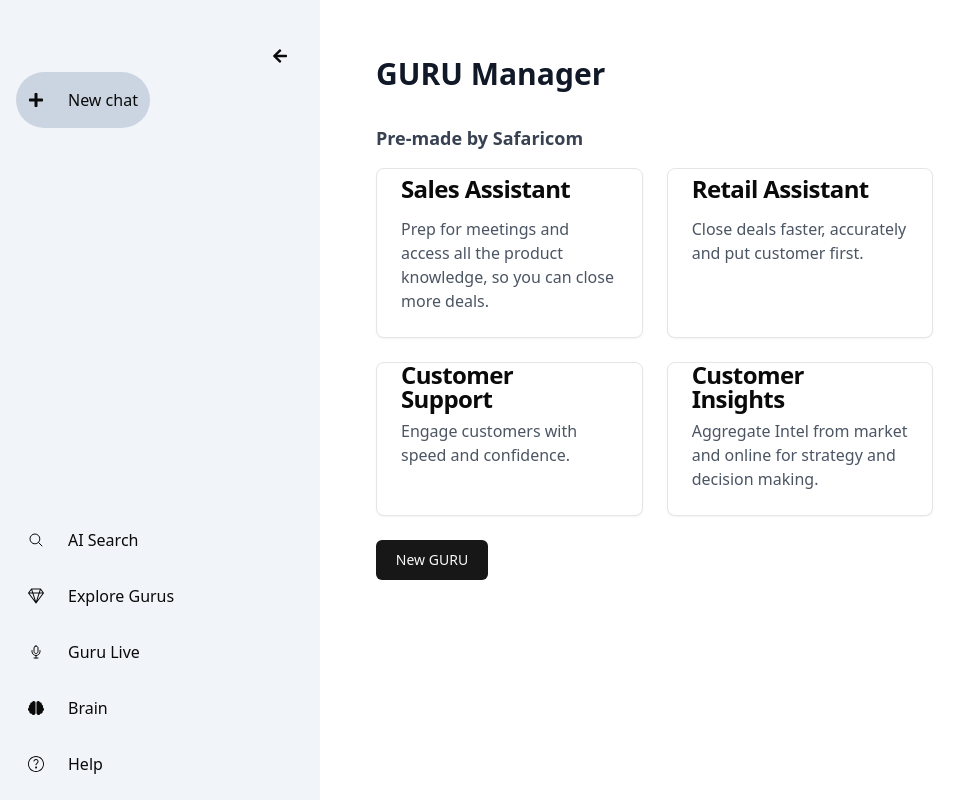
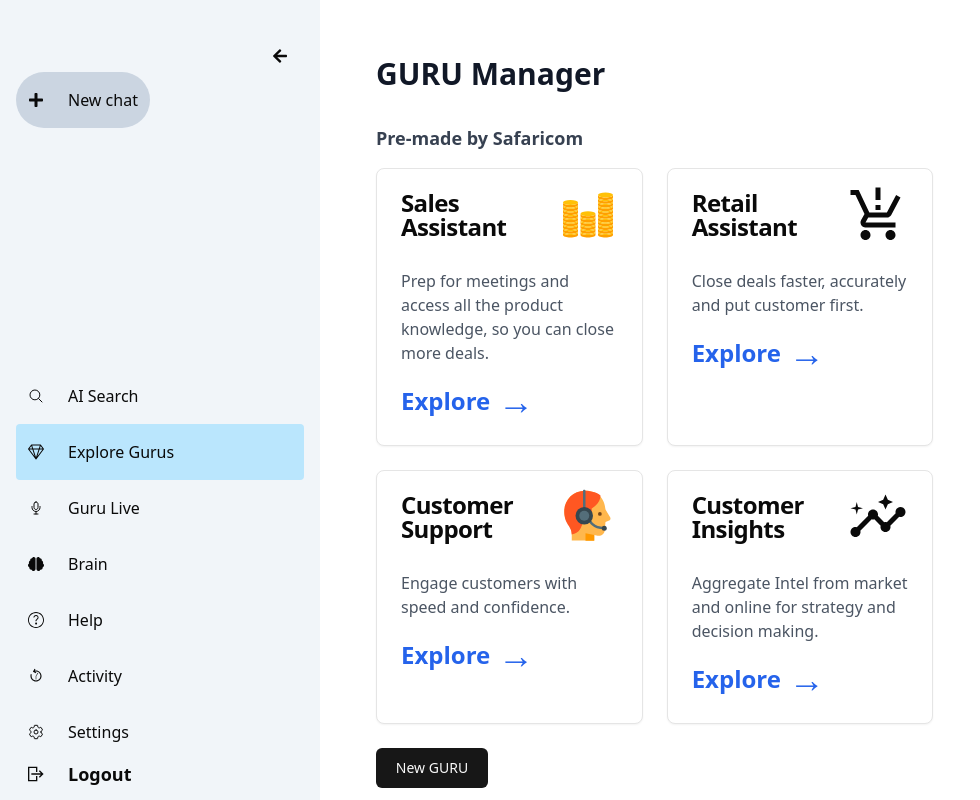
Before and after one commit to collinskrotich/Guru-AI, a Next.js app: page /application/guru in a window 1280 px wide. Shown: the top 800 px of the page, without its empty margins (0-980 px from the left). Built offline with nearby package versions, Linux system fonts and the light colour scheme.

Commit message:
added guru manager cards

```diff
--- /dev/null
+++ b/app/application/brain/page.tsx
@@ -0,0 +1,9 @@
+import React from 'react'
+
+const page = () => {
+  return (
+    <div>page</div>
+  )
+}
+
+export default page
--- a/app/application/guru/page.tsx
+++ b/app/application/guru/page.tsx
@@ -1,11 +1,63 @@
+import React from "react";
+import { Input } from "@/components/ui/input";
+import { Button } from "@/components/ui/button";
+import { Card, CardContent, CardTitle } from "@/components/ui/card";
+import { FcSalesPerformance, FcCustomerSupport } from "react-icons/fc";
+import { MdProductionQuantityLimits, MdInsights } from "react-icons/md";
+import Link from "next/link";
 
-import React from 'react'
-// import { Card, CardContent, CardTitle, Button } from "@/components/ui/card"
-import { Input } from "@/components/ui/input"
-import { Button } from "@/components/ui/button"
-import { Card, CardContent, CardTitle } from "@/components/ui/card"
+//Card Component
+const GuruCard = ({ title, description, icon: Icon, link }) => (
+  <Card>
+    <CardContent>
+      <div className="flex items-center justify-between py-4">
+        <CardTitle>{title}</CardTitle>
+        <div className="text-6xl">
+          <Icon />
+        </div>
+      </div>
+      <p className="text-gray-600 mt-2">{description}</p>
+      <Link href={link} passHref>
+        <button className="mt-4 flex items-center text-blue-600 font-semibold group text-2xl">
+          Explore
+          <span className="ml-2 inline-block transform group-hover:translate-x-6 transition-transform duration-300 text-4xl">
+            →
+          </span>
+        </button>
+      </Link>
+    </CardContent>
+  </Card>
+);
 
 export default function GURUManager() {
+  // Card data
+  const cards = [
+    {
+      title: "Sales Assistant",
+      description: "Prep for meetings and access all the product knowledge, so you can close more deals.",
+      icon: FcSalesPerformance,
+      link: "/application/guru/SalesAssistant"
+    },
+    {
+      title: "Retail Assistant",
+      description: "Close deals faster, accurately and put customer first.",
+      icon: MdProductionQuantityLimits,
+      link: "/application/guru/RetailAssistant"
+    },
+    {
+      title: "Customer Support",
+      description: "Engage customers with speed and confidence.",
+      icon: FcCustomerSupport,
+      link: "/application/guru/CustomerSupport"
+    },
+    {
+      title: "Customer Insights",
+      description: "Aggregate Intel from market and online for strategy and decision making.",
+      icon: MdInsights,
+      link: "/application/guru/CustomerInsights"
+    }
+  ];
+
   return (
     <div className="min-h-screen bg-white p-10">
       {/* Header */}
@@ -17,88 +69,28 @@
       <div className="grid grid-cols-1 lg:grid-cols-3 gap-6">
         <div className="lg:col-span-2 space-y-6">
           <section>
-            <h2 className="text-lg font-semibold mb-4 text-gray-700">Pre-made by Safaricom</h2>
+            <h2 className="text-lg font-semibold mb-4 text-gray-700">
+              Pre-made by Safaricom
+            </h2>
             <div className="grid grid-cols-1 md:grid-cols-2 gap-6">
-              {/* Card 1 */}
-              <Card>
-                <CardContent>
-                  <div className="flex items-center justify-between">
-                    <CardTitle>Sales Assistant</CardTitle>
-                    <Button variant="icon">
-                      <i className="icon-copy"></i>
-                    </Button>
-                  </div>
-                  <p className="text-gray-600 mt-2">
-                   Prep for meetings and access all the product knowledge, so you can close more deals.
-                  </p>
-                </CardContent>
-              </Card>
-              {/* Card 2 */}
-              <Card>
-                <CardContent>
-                  <div className="flex items-center justify-between">
-                    <CardTitle>Retail Assistant</CardTitle>
-                    <Button variant="icon">
-                      <i className="icon-copy"></i>
-                    </Button>
-                  </div>
-                  <p className="text-gray-600 mt-2">
-                    Close deals faster, accurately and put customer first.
-                  </p>
-                </CardContent>
-              </Card>
-              {/* Card 3 */}
-              <Card>
-                <CardContent>
-                  <div className="flex items-center justify-between">
-                    <CardTitle>Customer Support</CardTitle>
-                    <Button variant="icon">
-                      <i className="icon-copy"></i>
-                    </Button>
-                  </div>
-                  <p className="text-gray-600 mt-2">
-                    Engage customers with speed and confidence.
-                  </p>
-                </CardContent>
-              </Card>
-              {/* Card 4 */}
-              <Card>
-                <CardContent>
-                  <div className="flex items-center justify-between">
-                    <CardTitle>Customer Insights</CardTitle>
-                    <Button variant="icon">
-                      <i className="icon-copy"></i>
-                    </Button>
-                  </div>
-                  <p className="text-gray-600 mt-2">
-                    Aggregate Intel from market and online for strategy and decision making.
-                  </p>
-                </CardContent>
-              </Card>
+              {/* rendered cards */}
+              {cards.map((card, index) => (
+                <GuruCard
+                  key={index}
+                  title={card.title}
+                  description={card.description}
+                  icon={card.icon}
+                  link={card.link}
+                />
+              ))}
             </div>
           </section>
 
-          <Button variant="default" className="w-28">New GURU</Button>
+          <Button variant="default" className="w-28">
+            New GURU
+          </Button>
         </div>
-
-        {/* Sidebar - Check out GURUs */}
-        {/* <div className="space-y-6">
-          <Card>
-            <CardContent>
-              <div className="text-center">
-                <h2 className="text-xl font-semibold mb-2">Check out GURUs</h2>
-                <p className="text-gray-600">
-                  GURUs are custom versions of GURUini that are tailored to give you specific types of responses. You'll find GURUs here, and you can start chatting now. To customize GURUs or create your own, upgrade to GURUini Advanced.
-                </p>
-                <div className="mt-4 flex justify-center space-x-4">
-                  <Button variant="default">Learn more</Button>
-                  <Button variant="primary">Upgrade</Button>
-                </div>
-              </div>
-            </CardContent>
-          </Card>
-        </div> */}
       </div>
     </div>
-  )
+  );
 }
--- /dev/null
+++ b/app/application/guruLive/page.tsx
@@ -0,0 +1,9 @@
+import React from 'react'
+
+const page = () => {
+  return (
+    <div>page</div>
+  )
+}
+
+export default page
--- a/app/page.tsx
+++ b/app/page.tsx
@@ -111,12 +111,8 @@
         </div>
 
         <p className="text-gray-400 mb-8">
-<<<<<<< HEAD
           GURU is your personalized work AI assistant powered by
           Safaricom’s most capable model, TryGURU.
-=======
-        GURU is your personalized Work AI assistant that enhances productivity for everyone. Try GURU.
->>>>>>> origin/main
         </p>
 
         {/* <Link href="/application">
--- a/components/Sidebar.tsx
+++ b/components/Sidebar.tsx
@@ -17,9 +17,9 @@
 
 const menuItems = [
   { id: 1, label: "AI Search", icon: IoSearchOutline, link: "/application" },
-  { id: 2, label: "Explore Gurus", icon: BsGem, link: "/application/gem" },
-  { id: 6, label: "Guru Live", icon: IoMicOutline, link: "/application/help" },
-  { id: 7, label: "Brain", icon: FaBrain, link: "/application/help" },
+  { id: 2, label: "Explore Gurus", icon: BsGem, link: "/application/guru" },
+  { id: 6, label: "Guru Live", icon: IoMicOutline, link: "/application/guruLive" },
+  { id: 7, label: "Brain", icon: FaBrain, link: "/application/brain" },
   { id: 3, label: "Help", icon: TfiHelpAlt, link: "/application/help" },
   { id: 4, label: "Activity", icon: GiBackwardTime, link: "/application/activities" },
   { id: 5, label: "Settings", icon: IoSettingsOutline, link: "/application/settings" },
@@ -45,7 +45,7 @@
   );
 
   const wrapperClasses = classNames(
-    "h-screen px-4 pt-8 pb-4 bg-slate-100 flex justify-between flex-col",
+    "h-sceen px-4 pt-8 pb-4 bg-slate-100 flex justify-between flex-col relative",
     {
       ["w-80"]: !toggleCollapse,
       ["w-20"]: toggleCollapse,
@@ -83,7 +83,7 @@
       onMouseLeave={onMouseOver}
       style={{ transition: "width 300ms cubic-bezier(0.2, 0, 0, 1) 0s" }}
     >
-      <div className="flex flex-col">
+      <div className="flex flex-col space-y-60">
         <div className="flex flex-col items-start space-y-10 relative ">
           <button className={collapseIconClasses} onClick={handleSidebarToggle}>
             <FaArrowLeft />
@@ -105,7 +105,7 @@
           </Link>
         </div>
 
-        <div className="flex flex-col items-start mt-96">
+        <div className="flex flex-col items-start ">
           {menuItems.map((menu) => {
             const classes = getNavItemClasses(menu);
             const Icon = menu.icon;
@@ -130,10 +130,21 @@
               </div>
             );
           })}
+
+      <div className="flex  px-3 items-center ">
+        <div style={{ width: "2.5rem" }}>
+          <GrLogout />
+        </div>
+        {!toggleCollapse && (
+          <span className={classNames("text-lg font-bold text-text-light")}>
+            Logout
+          </span>
+        )}
+      </div>
         </div>
       </div>
-
-      <div className="flex py-4 px-3 items-center w-full h-full">
+{/*
+      <div className="flex  px-3 items-center">
         <div style={{ width: "2.5rem" }}>
           <GrLogout />
         </div>
@@ -142,7 +153,7 @@
             Logout
           </span>
         )}
-      </div>
+      </div> */}
     </div>
   );
 };
```
Also changed, not shown: components/Search.tsx (+13 -10 lines).
